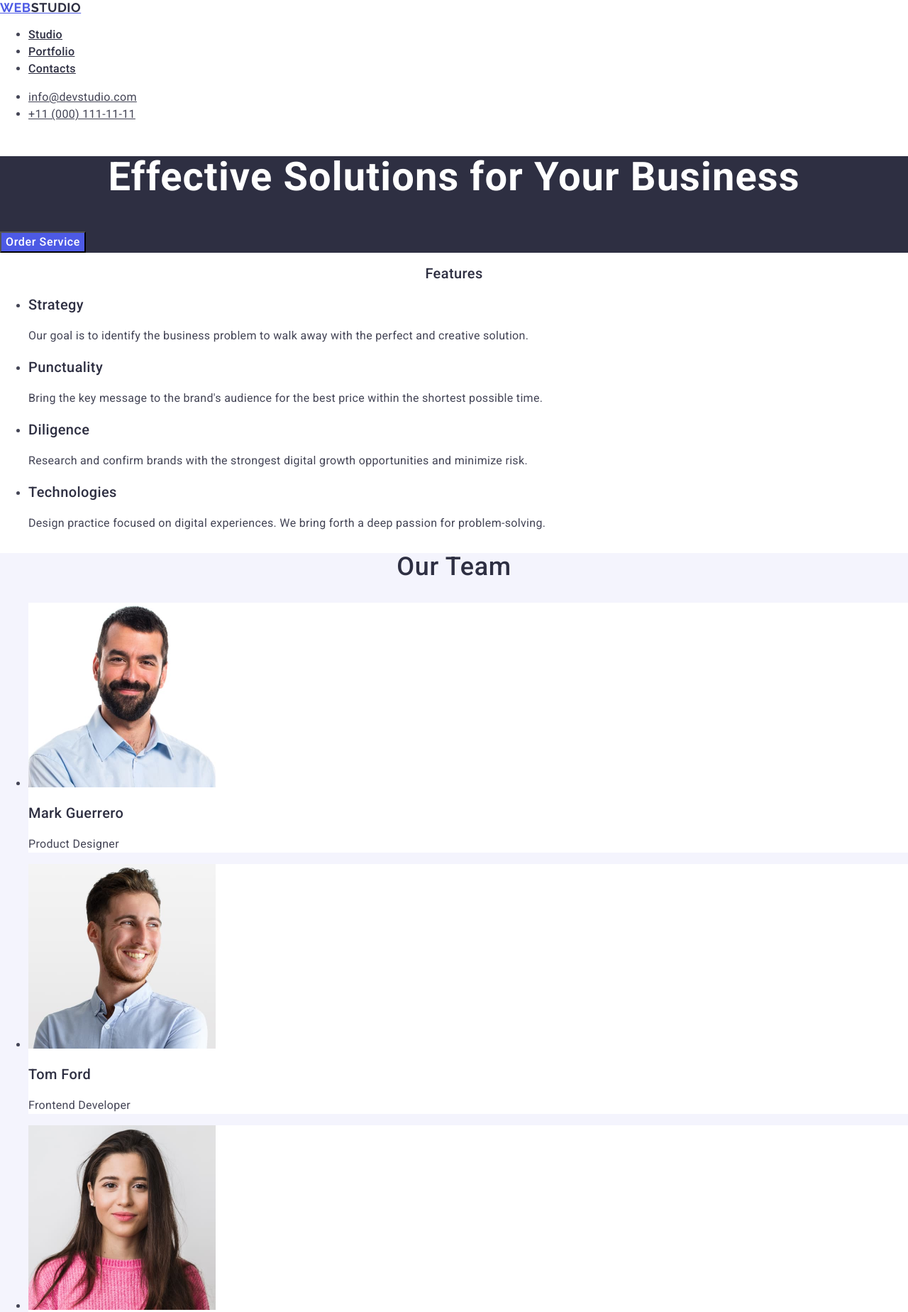
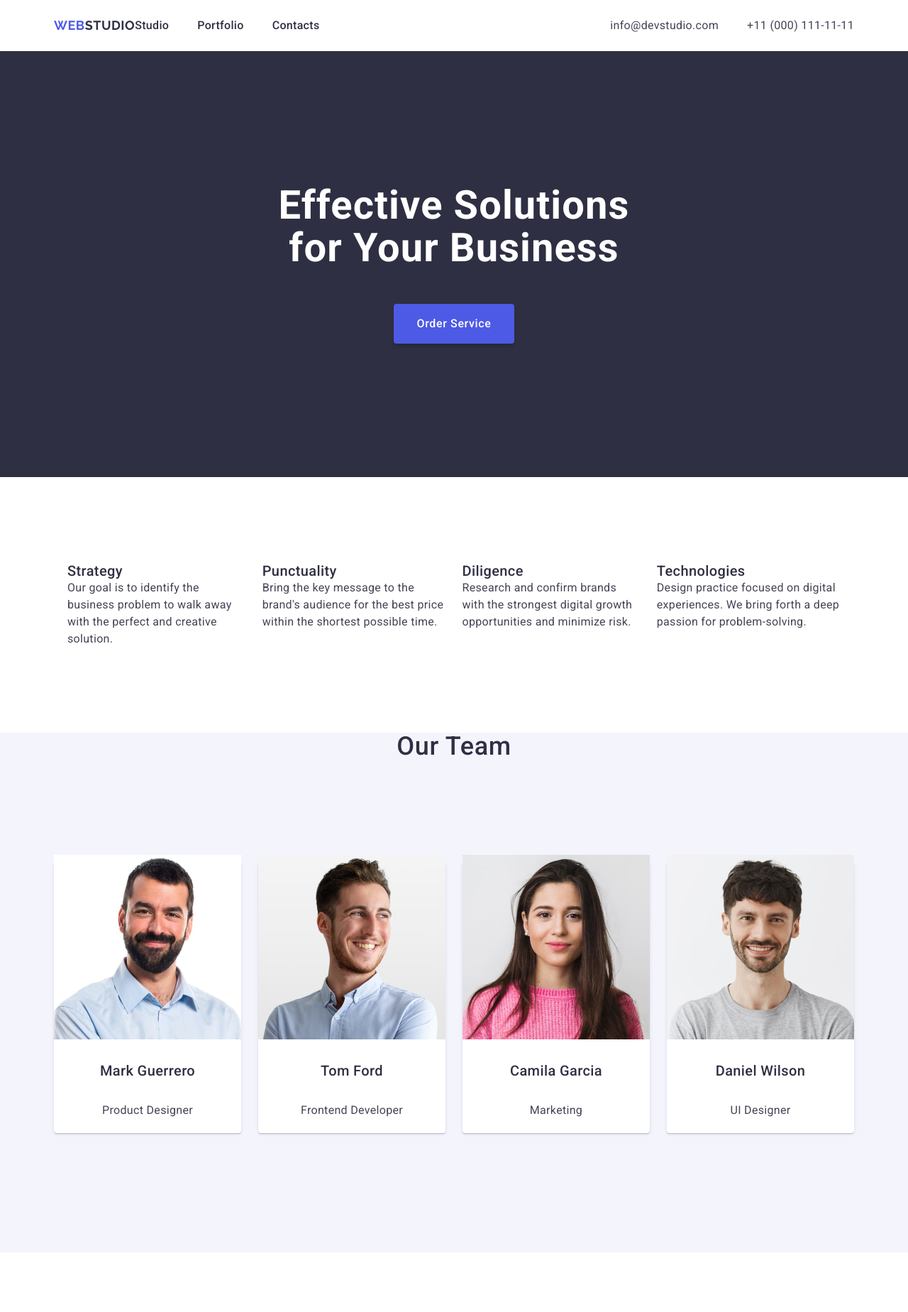
Before and after one commit to aanna25/goit-markup-hw-03, a plain HTML site: page index.html in a window 1280 px wide. Shown: the top 1848 px of the page at 71% size. Drawn offline with nearby package versions, Linux system fonts and the light colour scheme.

Commit message:
update index.html and styles.css

```diff
--- a/css/styles.css
+++ b/css/styles.css
@@ -2,6 +2,77 @@ body {
   font-family: "Roboto", sans-serif;
   color: #434455;
   background-color: #ffffff;
+}
+
+a {
+  text-decoration: none;
+  color: inherit;
+}
+
+ul,
+ol {
+  margin-top: 0;
+  margin-bottom: 0;
+  padding-left: 0;
+  list-style-type: none;
+}
+
+h1,
+h2,
+h3,
+h4,
+h5,
+h6,
+p {
+  margin-top: 0;
+  margin-bottom: 0;
+}
+
+img {
+  display: block;
+}
+
+.visually-hidden {
+  position: absolute;
+  width: 1px;
+  height: 1px;
+  margin: -1px;
+  border: 0;
+  padding: 0;
+
+  white-space: nowrap;
+  clip-path: inset(100%);
+  clip: rect(0 0 0 0);
+  overflow: hidden;
+}
+
+.container {
+  max-width: 1158px;
+  padding-left: 15px;
+  padding-right: 15px;
+  margin-left: auto;
+  margin-right: auto;
+}
+
+.header-container {
+  display: flex;
+  align-items: center;
+  justify-content: space-between;
+}
+
+.address-link {
+  display: flex;
+}
+
+.page-nav {
+  display: flex;
+  justify-content: space-between;
+  align-items: center;
+}
+
+.menu-nav {
+  display: flex;
+  gap: 40px;
 }
 
 .logo {
@@ -29,6 +100,9 @@ body {
   line-height: 1.5;
   letter-spacing: 0.02em;
   color: #2e2f42;
+  display: block;
+  padding-top: 24px;
+  padding-bottom: 24px;
 }
 
 .contact-link:hover,
@@ -46,15 +120,25 @@ body {
 
 .hero {
   background-color: #2e2f42;
+  padding: 188px 0;
 }
 
 .btn {
+  min-width: 169px;
+  display: block;
+  margin: auto;
   cursor: pointer;
+  font-family: inherit;
   background-color: #4d5ae5;
   font-weight: 500;
   line-height: 1.5;
+  font-size: 16px;
   letter-spacing: 0.04em;
   color: #ffffff;
+  border: none;
+  border-radius: 4px;
+  padding: 16px 32px;
+  box-shadow: 0 4px 4px 0 rgba(0, 0, 0, 0.15);
 }
 
 .btn:hover {
@@ -66,12 +150,14 @@ body {
 }
 
 .page-title {
+  max-width: 496px;
   font-weight: 700;
   font-size: 56px;
   line-height: 1.07;
   letter-spacing: 0.02em;
   text-align: center;
   color: #fff;
+  margin: 0 auto 48px;
 }
 
 .section-features {
@@ -81,6 +167,21 @@ body {
   letter-spacing: 0.02em;
   text-align: center;
   color: #2e2f42;
+}
+
+.section {
+  padding-top: 120px;
+  padding-bottom: 120px;
+}
+
+.features-container {
+  padding-left: 34px;
+  padding-right: 34px;
+}
+
+.features-list {
+  display: flex;
+  column-gap: 24px;
 }
 
 .section-title {
@@ -100,10 +201,30 @@ body {
 
 .section-team {
   background-color: #f4f4fd;
+
+  height: 732px;
+}
+
+.team-card {
+  display: flex;
+  column-gap: 24px;
+  padding-top: 72px;
+  padding-bottom: 120px;
 }
 
 .background-team {
   background-color: #ffffff;
+  border-radius: 0 0 4px 4px;
+  padding: 0px 0px 32px 0px;
+  width: 264px;
+  height: 380px;
+  display: flex;
+  align-items: center;
+  justify-content: center;
+  flex-direction: column;
+  gap: 32px;
+  box-shadow: 0 2px 1px 0 rgba(46, 47, 66, 0.08),
+    0 1px 1px 0 rgba(46, 47, 66, 0.16), 0 1px 6px 0 rgba(46, 47, 66, 0.08);
 }
 
 .section-name {
@@ -114,10 +235,25 @@ body {
   font-size: 36px;
   letter-spacing: 0.02em;
   color: #2e2f42;
+  padding-bottom: 72px;
 }
 
 .team {
   background-color: #f4f4fd;
+  width: 732px;
+}
+
+.portfolio-card {
+  display: flex;
+  flex-wrap: wrap;
+  column-gap: 24px;
+  row-gap: 48px;
+}
+
+.item-card {
+  border: 1px solid #e7e9fc;
+  width: 360px;
+  height: 420px;
 }
 
 .portfolio-title {
@@ -130,12 +266,18 @@ body {
 
 .page-footer {
   background-color: #2e2f42;
+  padding-top: 100px;
+  padding-bottom: 100px;
 }
 
 .footer-text {
   line-height: 1.5;
   color: #f4f4fd;
   letter-spacing: 0.02em;
+  display: flex;
+  align-items: center;
+  justify-content: flex-start;
+  width: 264px;
 }
 
 .logo-name-footer {
--- a/index.html
+++ b/index.html
@@ -17,19 +17,20 @@
     <link rel="stylesheet" href="./css/styles.css" />
   </head>
   <body>
-    <header>
-      <nav>
+    <header class="page-header">
+      <div class="container header-container">
+        <nav class="page-nav">
           <a href="./index.html" class="logo"
             >Web<span class="logo-name">Studio</span></a
           >
-        <ul>
+          <ul class="menu-nav">
             <li><a class="contact-link" href="./index.html">Studio</a></li>
             <li><a class="contact-link" href="">Portfolio</a></li>
             <li><a class="contact-link" href="">Contacts</a></li>
           </ul>
         </nav>
         <address class="address-section">
-        <ul>
+          <ul class="menu-nav">
             <li>
               <a class="address-link" href="mailto:info@devstudio.com"
                 >info@devstudio.com</a
@@ -42,39 +43,43 @@
             </li>
           </ul>
         </address>
+      </div>
     </header>
     <main>
       <section class="hero">
+        <div class="container">
           <h1 class="page-title">Effective Solutions for Your Business</h1>
           <button type="button" class="btn">Order Service</button>
+        </div>
       </section>
 
-      <section>
-        <h2 class="section-features">Features</h2>
+      <section class="section">
+        <div class="container features-container">
+          <h2 class="visually-hidden">Features</h2>
 
-        <ul>
-          <li>
+          <ul class="features-list">
+            <li class="features-list-item">
               <h3 class="section-title">Strategy</h3>
               <p class="section-text">
-              Our goal is to identify the business problem to walk away with the
-              perfect and creative solution.
+                Our goal is to identify the business problem to walk away with
+                the perfect and creative solution.
               </p>
             </li>
-          <li>
+            <li class="features-list-item">
               <h3 class="section-title">Punctuality</h3>
               <p class="section-text">
                 Bring the key message to the brand's audience for the best price
                 within the shortest possible time.
               </p>
             </li>
-          <li>
+            <li class="features-list-item">
               <h3 class="section-title">Diligence</h3>
               <p class="section-text">
                 Research and confirm brands with the strongest digital growth
                 opportunities and minimize risk.
               </p>
             </li>
-          <li>
+            <li class="features-list-item">
               <h3 class="section-title">Technologies</h3>
               <p class="section-text">
                 Design practice focused on digital experiences. We bring forth a
@@ -82,11 +87,13 @@
               </p>
             </li>
           </ul>
+        </div>
       </section>
 
       <section class="section-team">
+        <div class="container">
           <h2 class="section-name">Our Team</h2>
-        <ul>
+          <ul class="team-card">
             <li class="background-team">
               <img src="./images/img-3.jpg" alt="Photo1" width="264" />
               <h3 class="section-title">Mark Guerrero</h3>
@@ -111,57 +118,62 @@
               <p class="section-text">UI Designer</p>
             </li>
           </ul>
+        </div>
       </section>
 
-      <section>
+      <section class="section">
+        <div class="container">
           <h2 class="section-name">Our Portfolio</h2>
-        <ul>
-          <li>
+          <ul class="portfolio-card">
+            <li class="item-card">
               <img src="./images/img-9.jpg" alt="Photo5" width="360" />
               <h3 class="section-title">Banking App</h3>
               <p class="section-text">App</p>
             </li>
 
-          <li>
+            <li class="item-card">
               <img src="./images/img-8.jpg" alt="Photo6" width="360" />
               <h3 class="section-title">Cashless Payment</h3>
               <p class="section-text">Marketing</p>
             </li>
 
-          <li>
+            <li class="item-card">
               <img src="./images/img-7.jpg" alt="Photo7" width="360" />
               <h3 class="section-title">Meditation App</h3>
               <p class="section-text">App</p>
             </li>
 
-          <li>
+            <li class="item-card">
               <img src="./images/img-6.jpg" alt="Photo8" width="360" />
               <h3 class="section-title">Taxi Service</h3>
               <p class="section-text">Marketing</p>
             </li>
 
-          <li>
+            <li class="item-card">
               <img src="./images/img-5.jpg" alt="Photo9" width="360" />
               <h3 class="section-title">Screen Illustrations</h3>
               <p class="section-text">Design</p>
             </li>
 
-          <li>
+            <li class="item-card">
               <img src="./images/img-4.jpg" alt="Photo10" width="360" />
               <h3 class="section-title">Online Courses</h3>
               <p class="section-text">Marketing</p>
             </li>
           </ul>
+        </div>
       </section>
     </main>
     <footer class="page-footer">
+      <div class="container">
         <a href="./index.html" class="logo"
           >Web<span class="logo-name-footer">Studio</span></a
         >
         <p class="footer-text">
-        Increase the flow of customers and sales for your business with digital
-        marketing & growth solutions.
+          Increase the flow of customers and sales for your business with
+          digital marketing & growth solutions.
         </p>
+      </div>
     </footer>
   </body>
 </html>
```
Lines whose indentation alone changed are shown as unchanged.
